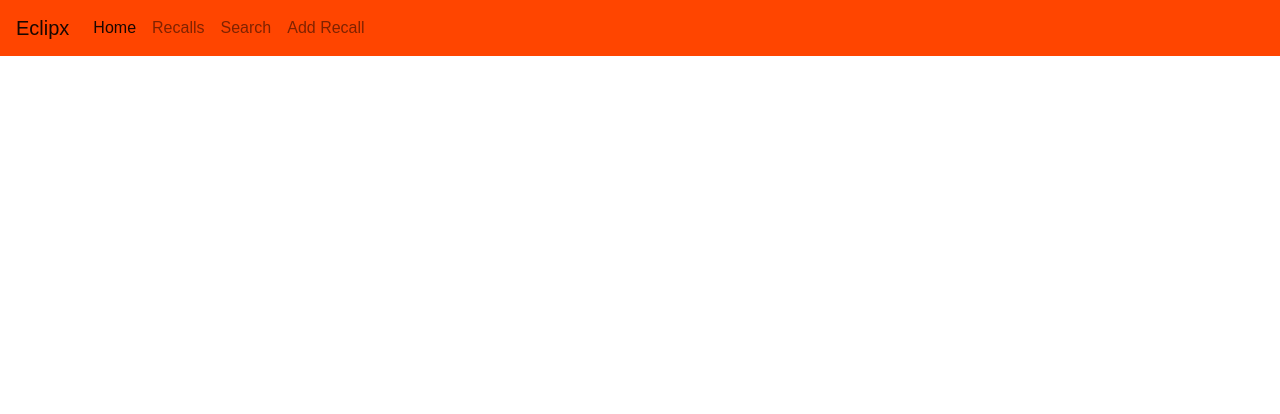
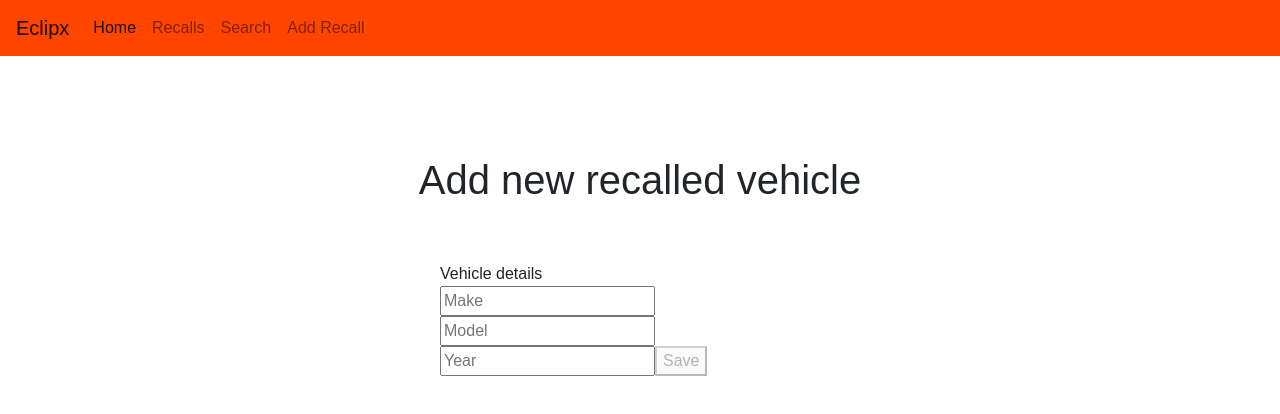
Before and after one commit to shivamtayal/sit374_eclipx_frontend, a React (Create React App) app: page /addRecall in a window 1280 px wide. Shown: the top 414 px of the page. Built offline with nearby package versions, Linux system fonts and the light colour scheme.

Commit message:
edited addRecall

```diff
--- a/src/components/addRecall/addRecall.css
+++ b/src/components/addRecall/addRecall.css
@@ -0,0 +1,32 @@
+.addRecall {
+    width: 40%;
+    margin: 100px auto 2em;
+}
+
+.addRecall-results {
+    margin-top: 50px;
+    padding: 2em;
+    box-shadow: 2px 5px 2px 5px rgba(0, 0, 0, 0.2);
+    border-radius: 5px;
+}
+
+.addRecall-results h3{
+    text-align: left;
+}
+
+
+.addRecall-results .list-group-item .col-4  span{
+    text-align: center;
+    width: 100%;
+}
+
+.addRecall-results .list-group-item .col-4  p{
+    text-align: center;
+    margin: 0;
+    padding: 0;
+}
+
+.addRecall-results .list-group-item {
+    margin: 0.5em 0;
+    box-shadow: 2px 2px rgba(0, 0, 0, 0.2);
+}
--- a/src/components/addRecall/addRecall.js
+++ b/src/components/addRecall/addRecall.js
@@ -1,20 +1,138 @@
 import React, { Component } from 'react';
-
 import './addRecall.css';
 
+class addRecall extends Component {
+  constructor(props) {
+    super(props);
+    this.state = {
+      newItem: "",
+      list: []
+    };
+  }
 
-class addRecall extends Component {
+  componentDidMount() {
+    this.hydrateStateWithLocalStorage();
+ }
 
-  componentDidMount(){
+  updateInput(key, value) {
+    // update react state
+    this.setState({ [key]: value });
 
+    // update localStorage
+    localStorage.setItem(key, value);
+  }
+
+  addItem() {
+    // create a new item
+    const newItem = {
+      id: 1 + Math.random(),
+      value: this.state.newItem.slice()
+    };
+
+    // copy current list of items
+    const list = [...this.state.list];
+
+    // add the new item to the list
+    list.push(newItem);
+
+    // update state with new list, reset the new item input
+    this.setState({
+      list,
+      newItem: ""
+    });
+
+    // update localStorage
+    localStorage.setItem("list", JSON.stringify(list));
+    localStorage.setItem("newItem", "");
+  }
+
+  deleteItem(id) {
+    // copy current list of items
+    const list = [...this.state.list];
+    // filter out the item being deleted
+    const updatedList = list.filter(item => item.id !== id);
+
+    this.setState({ list: updatedList });
+
+    // update localStorage
+    localStorage.setItem("list", JSON.stringify(updatedList));
+  }
+
+  hydrateStateWithLocalStorage() {
+    // for all items in state
+    for (let key in this.state) {
+      // if the key exists in localStorage
+      if (localStorage.hasOwnProperty(key)) {
+        // get the key's value from localStorage
+        let value = localStorage.getItem(key);
+
+        // parse the localStorage string and setState
+        try {
+          value = JSON.parse(value);
+          this.setState({ [key]: value });
+        } catch (e) {
+          // handle empty string
+          this.setState({ [key]: value });
+        }
+      }
+    }
   }
 
   render() {
     return (
-        <div className="inputRecall">
+      <div className="addRecall">
 
+        <h1 className="addRecall-title">Add new recalled vehicle</h1>
 
+        <div
+          style={{
+            padding: 50,
+            textAlign: "left",
+            maxWidth: 500,
+            margin: "auto"
+          }}
+        >
+          Vehicle details
+          <br />
+          <input
+            type="text"
+            placeholder="Make"
+            value={this.state.newItem}
+            onChange={e => this.updateInput("newItem", e.target.value)}
+          />
+          <input
+            type="text"
+            placeholder="Model"
+            value={this.state.newItem}
+            onChange={e => this.updateInput("newItem", e.target.value)}
+          />
+          <input
+            type="text"
+            placeholder="Year"
+            value={this.state.newItem}
+            onChange={e => this.updateInput("newItem", e.target.value)}
+          />
+          <button
+            onClick={() => this.addItem()}
+            disabled={!this.state.newItem.length}
+          >
+          Save
+          </button>
+          <br /> <br />
+          <ul>
+            {this.state.list.map(item => {
+              return (
+                <li key={item.id}>
+                  {item.value}
+                  <button onClick={() => this.deleteItem(item.id)}>
+                    Remove
+                  </button>
+                </li>
+              );
+            })}
+          </ul>
         </div>
+      </div>
     );
   }
 }
```
